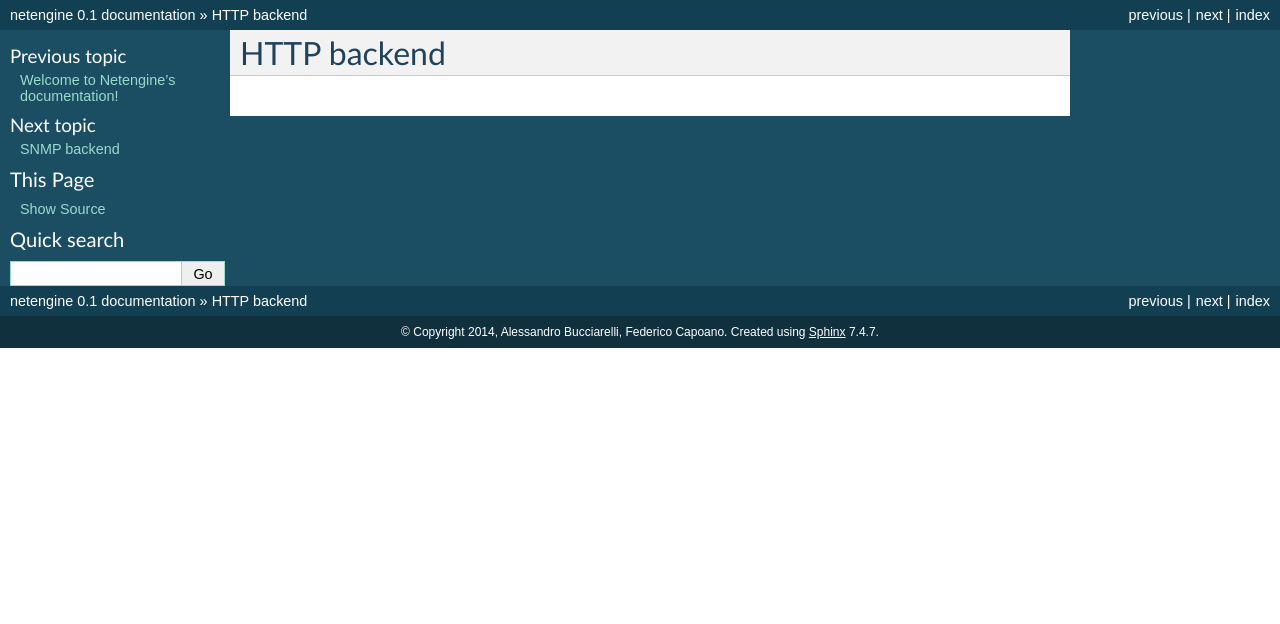
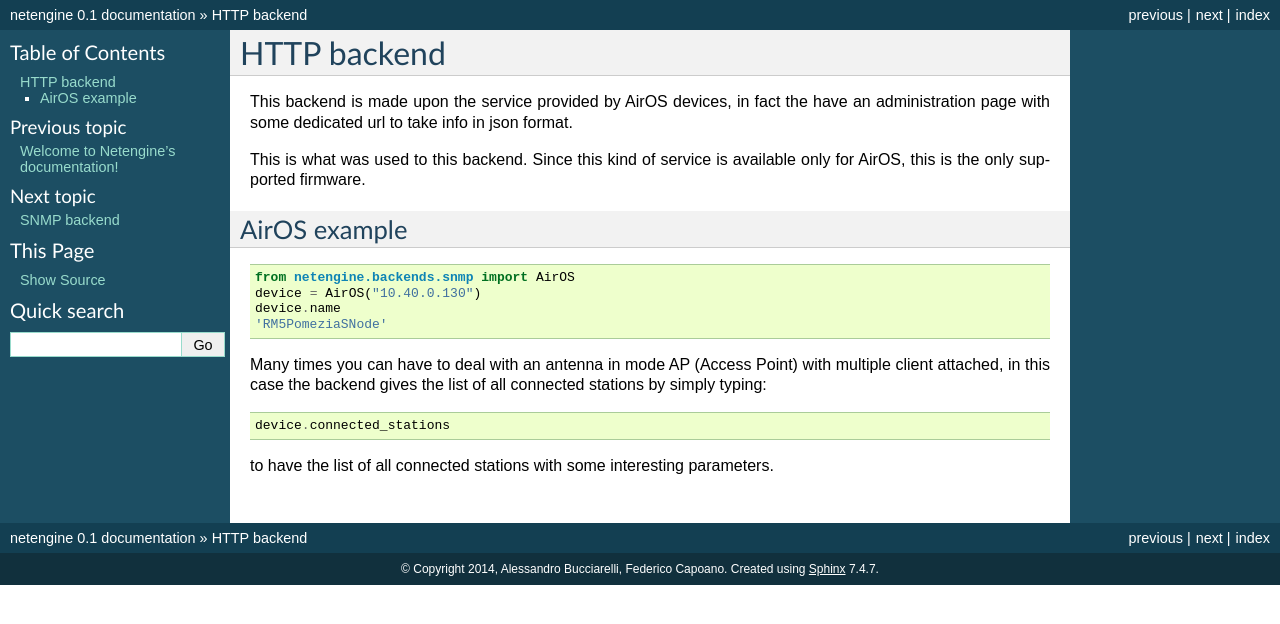
Before and after one commit to openwisp/netengine, a Sphinx documentation site: the page built from docs/source/topics/http.rst, in a window 1280 px wide. Shown: the top 624 px of the page. Built offline with Sphinx 7.4.7, drawn with Linux system fonts in a browser that asks for light colours.

Commit message:
Netengine: improvement to docs related to #23  * http backend doc

```diff
--- a/docs/source/topics/http.rst
+++ b/docs/source/topics/http.rst
@@ -2,3 +2,26 @@
 **************
 HTTP backend
 **************
+
+
+This backend is made upon the service provided by AirOS devices, in fact the have an administration page with some dedicated url to take info in json format.
+
+This is what was used to this backend. Since this kind of service is available only for AirOS, this is the only supported firmware.
+
+
+AirOS example
+==============
+
+::
+
+ from netengine.backends.snmp import AirOS
+ device = AirOS("10.40.0.130")
+ device.name
+ 'RM5PomeziaSNode'
+
+Many times you can have to deal with an antenna in mode AP (Access Point) with multiple client attached, in this case the backend gives the list of all connected stations by
+simply typing::
+
+ device.connected_stations
+
+to have the list of all connected stations with some interesting parameters.
```
